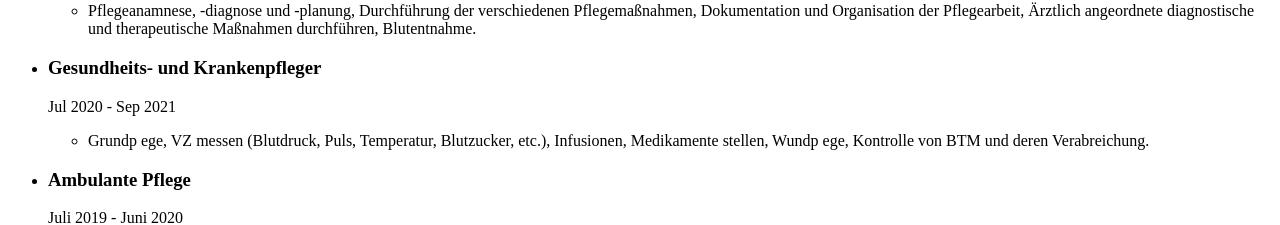
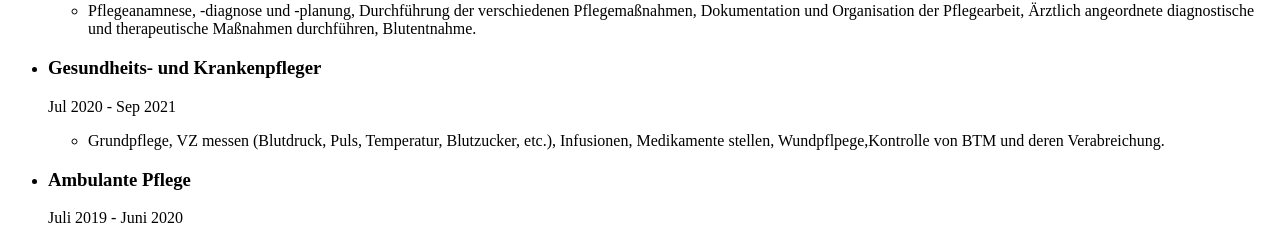
Before and after one commit to erickj89/CV, a plain HTML site: page index.html in a window 1280 px wide. Shown: the part 792-1017 px from the top of the page. Drawn offline with Linux system fonts and the light colour scheme.

Commit message:
Update index.html

```diff
--- a/index.html
+++ b/index.html
@@ -50,12 +50,8 @@
             Jul 2020 - Sep 2021
         </p>
             <ul>
-                <li>Grundp
-                    ege, VZ messen (Blutdruck, Puls,
-                    Temperatur, Blutzucker, etc.), Infusionen, Medikamente stellen, Wundp
-                    ege,
-
-                    Kontrolle von BTM und deren Verabreichung.</li>
+                <li>Grundpflege, VZ messen (Blutdruck, Puls, Temperatur, Blutzucker, etc.),
+                    Infusionen, Medikamente stellen, Wundpflpege,Kontrolle von BTM und deren Verabreichung.</li>
             </ul>
     </ul>
     <ul>
```
